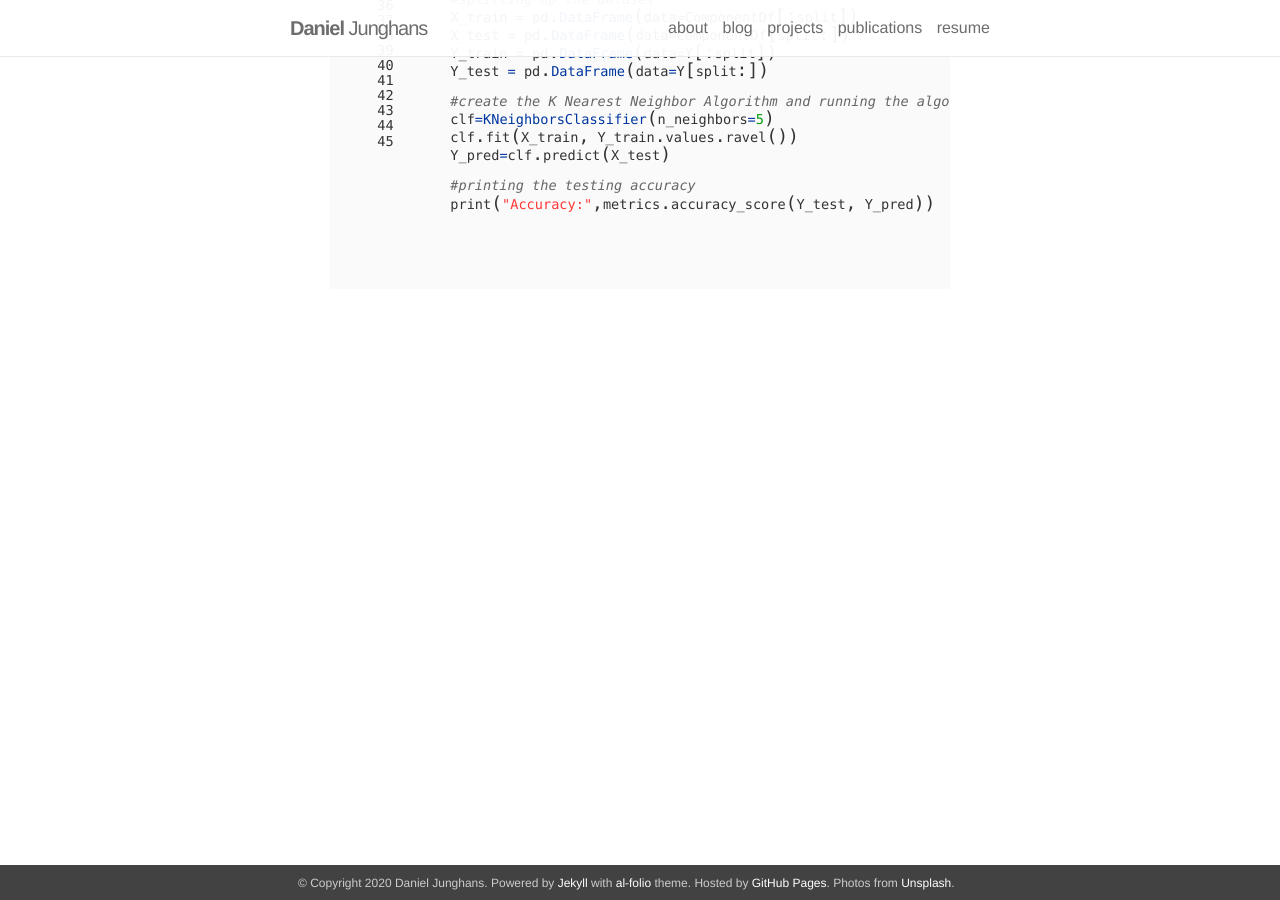
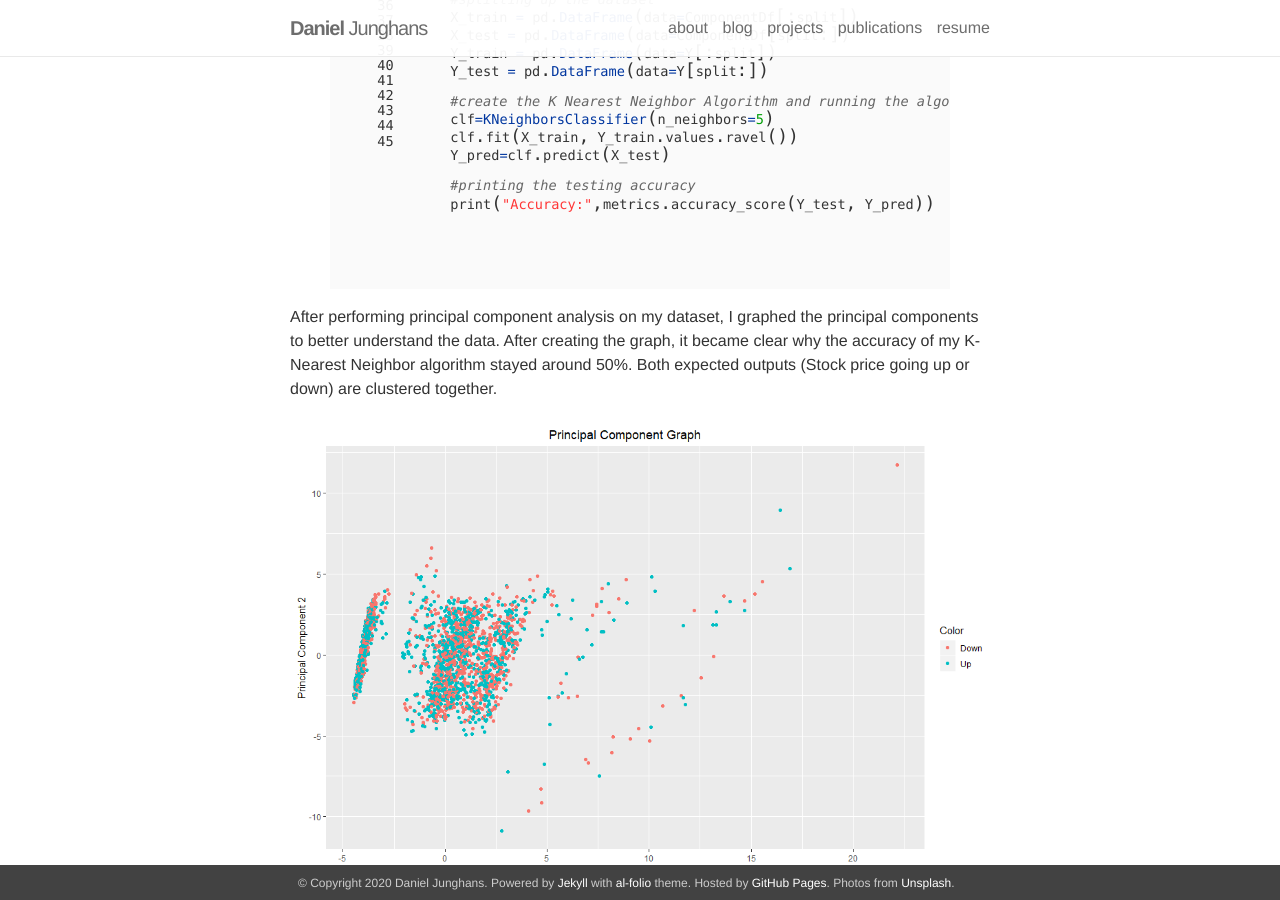
Before and after one commit to DanielJunghans/danieljunghans.github.io, a Jekyll site: the page built from _posts/2020-8-26-SCIKITLearn.markdown, in a window 1280 px wide and 900 px high, scrolled down 2653 px. Built offline with Jekyll 4.4.1, drawn with Linux system fonts in a browser that asks for light colours; nearby versions of some CDN libraries.

Commit message:
updated blog with PC graph

```diff
--- a/_posts/2020-8-26-SCIKITLearn.markdown
+++ b/_posts/2020-8-26-SCIKITLearn.markdown
@@ -138,3 +138,10 @@ print("Accuracy:",metrics.accuracy_score(Y_test, Y_pred))
 
 
 {% endhighlight %}
+
+
+After performing principal component analysis on my dataset, I graphed the principal components to better understand the data. After creating the graph, it became clear why the accuracy of my K-Nearest Neighbor algorithm stayed around 50%. Both expected outputs (Stock price going up or down) are clustered together.
+
+<div class="img">
+    <img class="col three" src="{{ site.baseurl }}/assets/img/Component.PNG">
+</div>
```
Also changed, not shown: assets/img/Component.PNG (added).
